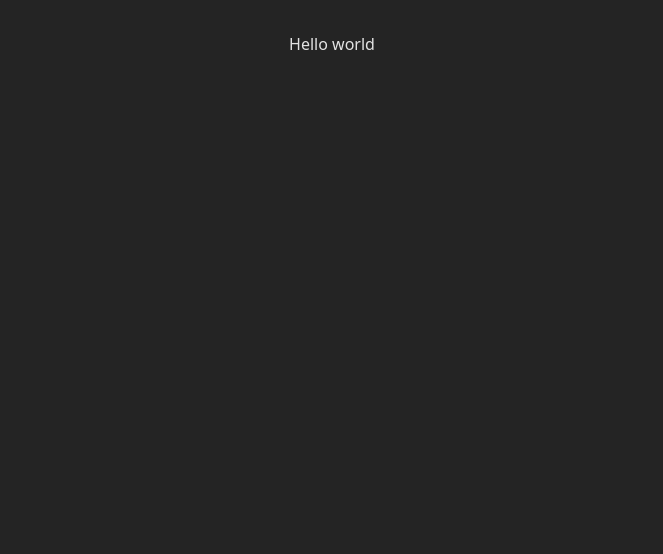
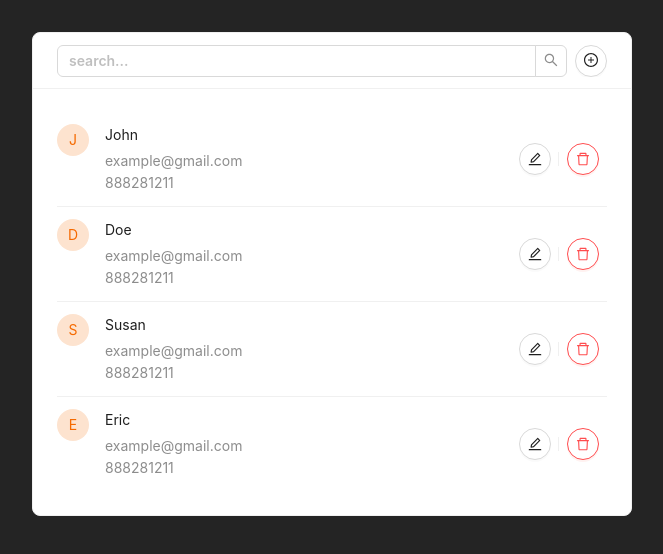
Before and after one commit to IlhomBek-F/Contact-app, a React (Vite) app: page / in a window 1280 px wide. Shown: the top 554 px of the page, without its empty margins (308-971 px from the left). Built offline with nearby package versions, Linux system fonts and the light colour scheme.

Commit message:
style: Worked on contact form style

```diff
--- a/package.json
+++ b/package.json
@@ -10,6 +10,7 @@
     "preview": "vite preview"
   },
   "dependencies": {
+    "@ant-design/icons": "^6.0.0",
     "@tailwindcss/vite": "^4.1.10",
     "antd": "^5.26.1",
     "react": "^19.1.0",
--- a/src/App.css
+++ b/src/App.css
@@ -1,6 +1,7 @@
 #root {
   max-width: 1280px;
   margin: 0 auto;
+  display: flex;
+  justify-content: center;
   padding: 2rem;
-  text-align: center;
 }
--- a/src/App.tsx
+++ b/src/App.tsx
@@ -1,11 +1,16 @@
-import './App.css'
+import "./App.css";
+import { Card } from "antd";
+import { Content } from "./components/Content";
+import { Header } from "./components/Header";
 
 function App() {
   return (
     <>
-      <h1>Hello world</h1>
+      <Card title={<Header />} style={{ width: 600 }}>
+            <Content />
+      </Card>
     </>
-  )
+  );
 }
 
-export default App
+export default App;
--- /dev/null
+++ b/src/components/Content.tsx
@@ -0,0 +1,102 @@
+import { DeleteOutlined, EditOutlined } from '@ant-design/icons';
+import { Avatar, Button, Drawer, List, message, Popconfirm, Space } from 'antd';
+import { useState } from 'react';
+import { ContactForm, type ContactFormMode } from '../shared/ContactForm';
+import type { ContactType } from '../models/ContactModel';
+
+type ContactFormDrawerState = {
+  open: boolean;
+  mode: ContactFormMode | null;
+  payload?: ContactType;
+};
+
+const initialContactFormDrawerState: ContactFormDrawerState = {
+  open: false,
+  mode: null,
+  payload: undefined,
+};
+
+const data = [
+  {
+    title: 'John',
+  },
+  {
+    title: 'Doe',
+  },
+  {
+    title: 'Susan',
+  },
+  {
+    title: 'Eric',
+  },
+];
+
+function Content() {
+    const [contactFormDrawerState, setContactFormDrawerState] = useState<ContactFormDrawerState>(initialContactFormDrawerState);
+
+    const confirm = () => {
+      message.info('Clicked on Yes.');
+    };
+
+    const openContactFormDrawer = (mode: ContactFormMode | null, payload?: ContactType) => {
+         setContactFormDrawerState({open: true, mode, payload})
+    }
+
+    const closeContactFormDrawer = () => {
+        setContactFormDrawerState(initialContactFormDrawerState)
+    }
+
+    const itemAction = {
+    edit: <Button shape="circle" icon={<EditOutlined />} onClick={() => openContactFormDrawer('edit')}/>,
+    delete: <Popconfirm
+        placement="bottomRight"
+        title='Are you sure to delete this contact?'
+        onConfirm={confirm}
+        okText="Yes"
+        cancelText="No"
+      >
+        <Button shape="circle" danger icon={<DeleteOutlined />}/>
+      </Popconfirm>
+}
+
+    return (
+        <section className='overflow-hidden relative'>
+           <List itemLayout="horizontal"
+                 dataSource={data}
+                 renderItem={item => (
+                   <List.Item actions={[itemAction.edit, itemAction.delete]}>
+                     <List.Item.Meta
+                       avatar={<Avatar style={{ color: '#f56a00', backgroundColor: '#fde3cf' }}>{item.title[0]}</Avatar>}
+                       title={<a href="https://ant.design">{item.title}</a>}
+                       description={<div className='flex flex-col'>
+                        <span>example@gmail.com</span>
+                        <span>888281211</span>
+                       </div>}
+                     />
+            </List.Item>
+        )}/>
+        <Drawer
+        title="Drawer with extra actions"
+        placement='bottom'
+        width={500}
+        height={250}
+        getContainer={false}
+        onClose={closeContactFormDrawer}
+        style={{ position: 'absolute' }}
+        open={contactFormDrawerState.open}
+        extra={
+          <Space>
+            <Button onClick={closeContactFormDrawer}>Cancel</Button>
+            <Button type="primary" onClick={closeContactFormDrawer}>
+              OK
+            </Button>
+          </Space>
+        }
+      >
+        <ContactForm mode='add'/>
+      </Drawer>
+        </section>
+    )
+}
+
+export {Content}
--- /dev/null
+++ b/src/components/Header.tsx
@@ -0,0 +1,24 @@
+import { PlusCircleOutlined } from "@ant-design/icons";
+import { Button, Input } from "antd";
+
+const { Search } = Input;
+
+
+function Header() {
+
+    const onSearch = (e: React.ChangeEvent<HTMLInputElement>) => {
+
+    }
+
+    return (
+        <header className="flex justify-between gap-2">
+            <Search placeholder="search..."
+                    onChange={onSearch}
+                    allowClear={true}
+                    />
+            <Button shape="circle" icon={<PlusCircleOutlined size={40}/>} />
+        </header>
+    )
+}
+
+export {Header}
--- /dev/null
+++ b/src/models/ContactModel.ts
@@ -0,0 +1,5 @@
+export type ContactType = {
+    name: string
+    email: string,
+    phone: number
+}
--- /dev/null
+++ b/src/shared/ContactForm.tsx
@@ -0,0 +1,57 @@
+import { Button, Form, Input } from "antd"
+import type { ContactType } from "../models/ContactModel"
+
+export type ContactFormMode = 'edit' | 'add'
+
+export type ContactFormProps = {
+    mode: ContactFormMode,
+    payload?: ContactType
+}
+
+function ContactForm(props: ContactFormProps) {
+  const validateMessages = {
+        required: '${label} is required!',
+        types: {
+          email: '${label} is not a valid email!',
+        },
+   };
+
+     const onFinish = (values: any) => {
+       console.log('Success:', values);
+     };
+
+     const onFinishFailed = (errorInfo: any) => {
+       console.log('Failed:', errorInfo);
+     };
+
+    return (
+        <Form
+      name="basic"
+      labelCol={{ span: 8 }}
+      wrapperCol={{ span: 16 }}
+      initialValues={{ remember: true }}
+      onFinish={onFinish}
+      onFinishFailed={onFinishFailed}
+      validateMessages={validateMessages}
+      autoComplete="off"
+    >
+      <Form.Item
+        label="Username"
+        name="username"
+        rules={[{ required: true, message: 'Please input your username!' }]}
+      >
+        <Input />
+      </Form.Item>
+
+      <Form.Item
+        label="Email"
+        name="email"
+        rules={[{ required: true, message: 'Please input your password!', type: "email" }]}
+      >
+        <Input />
+      </Form.Item>
+    </Form>
+    )
+}
+
+export {ContactForm}
```
Also changed, not shown: 1 other file (tests, documents, lock files or other folders).
